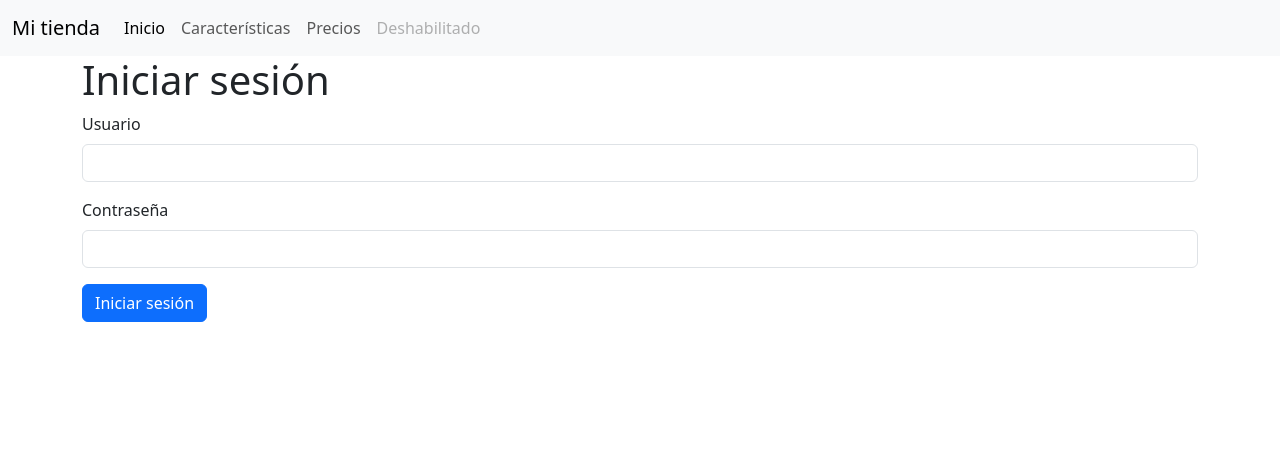
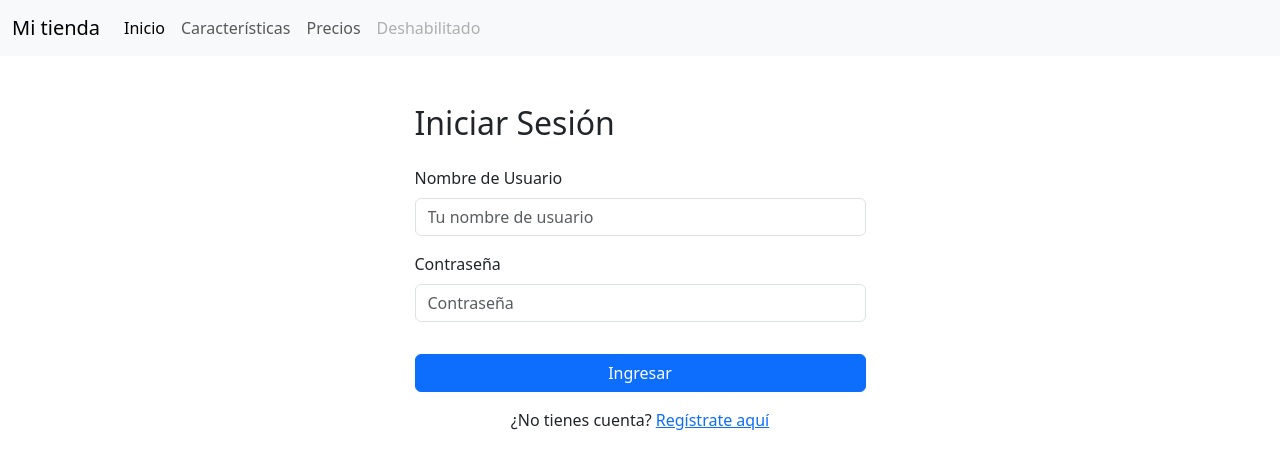
Before and after one commit to yecit1997/tienda, a Django app: page /clientes/login/ in a window 1280 px wide. Shown: the top 469 px of the page. Run offline with Django 5.2, Linux system fonts and the light colour scheme; some libraries are stand-ins or nearby versions.

Commit message:
Se configura correctamente la logica para el registro de los usuarios en el sistema adiconal el inicio de sesión

```diff
--- a/apps/clientes/forms.py
+++ b/apps/clientes/forms.py
@@ -1,8 +1,7 @@
-# clientes/forms.py
-
 from django import forms
+from django.contrib.auth.forms import AuthenticationForm, UserCreationForm
+from django.contrib.auth.models import User
 from .models import Cliente
-from django.contrib.auth.models import User
 
 class ClienteForm(forms.ModelForm):
     class Meta:
@@ -21,7 +20,7 @@ class ClienteForm(forms.ModelForm):
             'direccion': forms.TextInput(attrs={'placeholder': 'Ej: Calle Falsa 123'}),
         }
 
-class CustomUserCreationForm(forms.ModelForm):
+class CustomUserCreationForm(UserCreationForm):
 
     class Meta:
         model = User
@@ -29,3 +28,15 @@ class CustomUserCreationForm(forms.ModelForm):
         widgets = {
             'password': forms.PasswordInput(),
         }
+
+
+class CustomLoginForm(AuthenticationForm):
+    # Sobrescribimos 'username' y 'password' que ya están en AuthenticationForm
+    username = forms.CharField(
+        label="Nombre de Usuario",
+        widget=forms.TextInput(attrs={'class': 'form-control', 'placeholder': 'Tu nombre de usuario'})
+    )
+    password = forms.CharField(
+        label="Contraseña",
+        widget=forms.PasswordInput(attrs={'class': 'form-control', 'placeholder': 'Contraseña'})
+    )
--- a/apps/clientes/views.py
+++ b/apps/clientes/views.py
@@ -1,7 +1,7 @@
 from django.contrib import messages
 from django.shortcuts import render, redirect
 from django.contrib.auth.views import LoginView, LogoutView
-from .forms import ClienteForm, CustomUserCreationForm
+from .forms import ClienteForm, CustomLoginForm, CustomUserCreationForm
 from django.urls import reverse_lazy
 
 from django.views import View
@@ -9,6 +9,7 @@ from django.contrib.auth import login
 
 class CustomLoginView(LoginView):
     template_name = 'clientes/login.html'
+    authentication_form = CustomLoginForm
     redirect_authenticated_user = True
     # Valor por defecto cuando no hay ?next=...: redirigir a registro (o cambia por la URL que quieras)
     success_url = reverse_lazy('clientes:register')
--- a/templates/clientes/login.html
+++ b/templates/clientes/login.html
@@ -1,23 +1,52 @@
 {% extends 'core/base.html' %}
+{% load widget_tweaks %}
 
 {% block title %}
   Login - Tienda Online
-{% endblock title %}
+{% endblock %}
 
 {% block content %}
-    <div class="container">
-        <h1>Iniciar sesión</h1>
+  <div class="container mt-5">
+    <div class="row justify-content-center">
+      <div class="col-md-5">
+        <h2 class="mb-4">Iniciar Sesión</h2>
+
+        {% if messages %}
+          {% for message in messages %}
+            <div class="alert alert-info">{{ message }}</div>
+          {% endfor %}
+        {% endif %}
+
         <form method="post">
           {% csrf_token %}
+
           <div class="mb-3">
-                <label for="username" class="form-label">Usuario</label>
-                <input type="text" class="form-control" id="username" name="username" required>
+            <label for="{{ form.username.id_for_label }}" class="form-label">Nombre de Usuario</label>
+            {{ form.username|add_class:'form-control' }}
+            {% for error in form.username.errors %}
+              <div class="form-text text-danger">{{ error }}</div>
+            {% endfor %}
           </div>
+
           <div class="mb-3">
-                <label for="password" class="form-label">Contraseña</label>
-                <input type="password" class="form-control" id="password" name="password" required>
+            <label for="{{ form.password.id_for_label }}" class="form-label">Contraseña</label>
+            {{ form.password|add_class:'form-control' }}
+            {% for error in form.password.errors %}
+              <div class="form-text text-danger">{{ error }}</div>
+            {% endfor %}
           </div>
-            <button type="submit" class="btn btn-primary">Iniciar sesión</button>
+
+          {% if form.next %}
+            <input type="hidden" name="next" value="{{ form.next.value }}" />
+          {% endif %}
+
+          <button type="submit" class="btn btn-primary w-100 mt-3">Ingresar</button>
         </form>
+
+        <p class="mt-3 text-center">
+          ¿No tienes cuenta? <a href="{% url 'clientes:register' %}">Regístrate aquí</a>
+        </p>
       </div>
-{% endblock content %}
+    </div>
+  </div>
+{% endblock %}
--- a/templates/clientes/registro.html
+++ b/templates/clientes/registro.html
@@ -15,8 +15,9 @@
             {% csrf_token %}
             {{ user_form|crispy }}
             {{ cliente_form|crispy }}
-            <button type="submit" class="mb-4 btn btn-primary w-100">Registrarse</button>
+            <button type="submit" class="btn btn-primary mt-3">Registrar</button>
         </form>
+      </div>
     </div>
   </div>
-{% endblock %}
+{% endblock content %}
```
Also changed, not shown: apps/clientes/models.py (line endings or trailing spaces), apps/clientes/urls.py (line endings or trailing spaces). Lines whose indentation alone changed are shown as unchanged.
